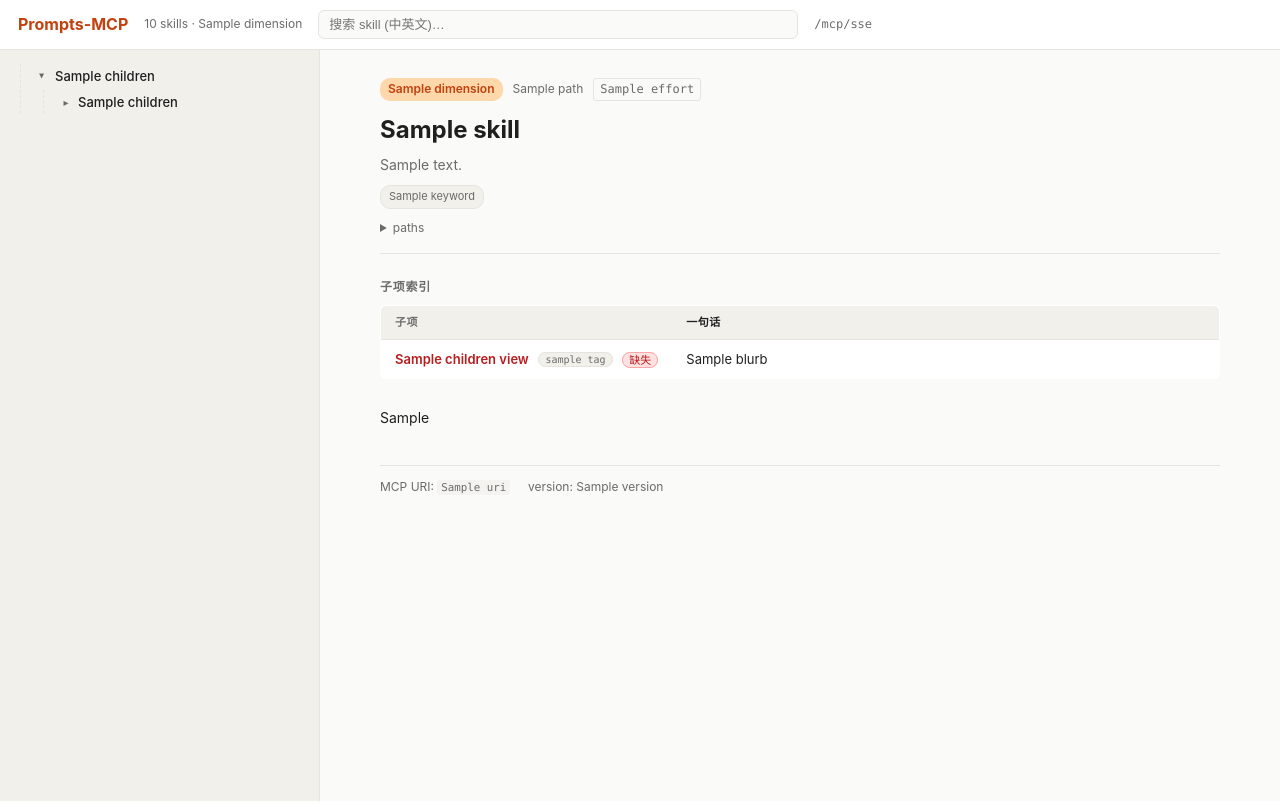
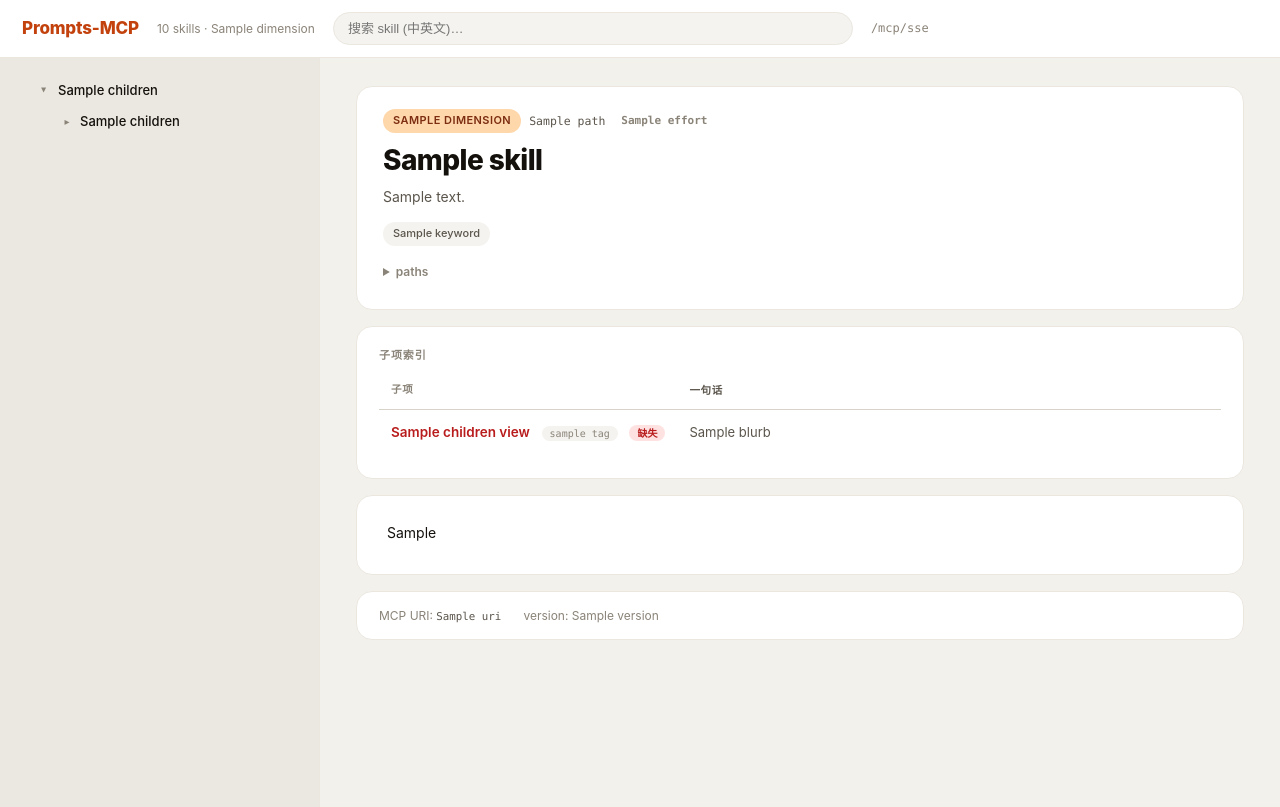
Before and after one commit to FoamTomato/Prompts-MCP, a Python web app: template src/prompts_mcp/web/templates/layout.html in a window 1280 px wide. Run offline with Jinja, Linux system fonts and the light colour scheme; the template is opened without the code that fills it: most values are stand-ins (such as "Sample title", 1, 10 or a date in 2020).

Commit message:
style(web): bento + flat redesign
Single CSS rewrite — no template / app changes. Three layers of treatment:

Bento: every functional block (skill-head / children-card / markdown-body
/ skill-foot) is its own white rounded card (16px radius) with a soft
border and 16px gap between cards on a slightly warm off-white page
background. Cards stack vertically inside the content column.

Flat: zero gradients, zero box-shadow, zero textures. Tone variation
comes from background switches (page → card → sunken chip), not depth.
Accent retained as #c2410c orange; effort badges now use full hue family
(green/amber/rose) for clear at-a-glance reading.

Type: tightened the h1 hierarchy (28px / -0.02em letter-spacing for
display weight), softened body to 14px / 1.6 line-height. Heading sizes
inside markdown-body adjusted down so they read as section labels not
competing with the page H1.

Other touches:
- Pills are full circles (border-radius: 999px) — chip / tag / search input
- Sidebar moves off the white card and onto a sunken warm tone, so the
  content cards visually float forward
- Tree active state now uses accent-soft background instead of a flat
  block, matches the new pill family

Co-Authored-By: Claude Opus 4.7 (1M context) <noreply@anthropic.com>

```diff
--- a/src/prompts_mcp/web/static/css/main.css
+++ b/src/prompts_mcp/web/static/css/main.css
@@ -1,214 +1,456 @@
+/* =========================================================================
+   Prompts-MCP web viewer — Bento + Flat
+   - Bento: large rounded blocks (12-16px), generous spacing between cards
+   - Flat: pure colors, no gradients, no soft shadows; tone variation comes
+     from background switches not depth
+   ========================================================================= */
+
 :root {
-  --bg: #fafaf8;
-  --bg-sidebar: #f1f0eb;
-  --fg: #1f1f1f;
-  --fg-dim: #6b6b6b;
-  --accent: #c2410c;
-  --accent-soft: #fed7aa;
-  --border: #e5e5e0;
-  --code-bg: #f4f3ef;
-  --leaf-hover: #ffe9d3;
-  --active: #ffd9b3;
-  --font: -apple-system, BlinkMacSystemFont, "Segoe UI", "PingFang SC", "Hiragino Sans GB", "Microsoft YaHei", sans-serif;
-  --mono: ui-monospace, SFMono-Regular, "JetBrains Mono", Menlo, Consolas, monospace;
+  /* Surfaces */
+  --bg-app:        #f3f1ec;          /* page background, slightly warm off-white */
+  --bg-card:       #ffffff;          /* card surface */
+  --bg-sunken:     #ebe8e1;          /* sidebar + recessed areas */
+  --bg-chip:       #f4f3ef;          /* chip / code background */
+
+  /* Text */
+  --fg:            #14110d;          /* primary text */
+  --fg-muted:      #5b554c;          /* secondary text */
+  --fg-faint:      #8a8378;          /* tertiary, captions */
+
+  /* Brand & accents (4 hues for Bento color blocks) */
+  --accent:        #c2410c;          /* primary — orange */
+  --accent-soft:   #fed7aa;          /* tint */
+  --accent-ink:    #7c2d12;          /* darkened for text on tint */
+
+  --hue-blue:      #1e40af;
+  --hue-blue-bg:   #dbeafe;
+  --hue-green:     #047857;
+  --hue-green-bg:  #d1fae5;
+  --hue-amber:     #b45309;
+  --hue-amber-bg:  #fef3c7;
+  --hue-rose:      #b91c1c;
+  --hue-rose-bg:   #fee2e2;
+
+  /* Lines */
+  --border:        #d8d3c8;
+  --border-soft:   #ebe7df;
+
+  /* Radii */
+  --r-sm: 8px;
+  --r-md: 12px;
+  --r-lg: 16px;
+
+  /* Type */
+  --font:   -apple-system, BlinkMacSystemFont, "Segoe UI", "PingFang SC", "Hiragino Sans GB", "Microsoft YaHei", sans-serif;
+  --mono:   ui-monospace, SFMono-Regular, "JetBrains Mono", Menlo, Consolas, monospace;
 }
 
 * { box-sizing: border-box; }
 html, body { margin: 0; padding: 0; height: 100%; }
-body { font-family: var(--font); color: var(--fg); background: var(--bg); font-size: 14px; line-height: 1.55; }
+body {
+  font-family: var(--font);
+  color: var(--fg);
+  background: var(--bg-app);
+  font-size: 14px;
+  line-height: 1.6;
+  -webkit-font-smoothing: antialiased;
+  -moz-osx-font-smoothing: grayscale;
+}
 a { color: var(--accent); text-decoration: none; }
 a:hover { text-decoration: underline; }
-code { font-family: var(--mono); background: var(--code-bg); padding: 0.1em 0.35em; border-radius: 3px; font-size: 0.9em; }
-pre { background: var(--code-bg); padding: 12px 14px; border-radius: 6px; overflow-x: auto; font-family: var(--mono); }
-pre code { background: transparent; padding: 0; }
 
+code {
+  font-family: var(--mono);
+  background: var(--bg-chip);
+  padding: 0.12em 0.4em;
+  border-radius: 4px;
+  font-size: 0.9em;
+}
+pre {
+  background: var(--bg-chip);
+  padding: 14px 16px;
+  border-radius: var(--r-md);
+  overflow-x: auto;
+  font-family: var(--mono);
+  border: 1px solid var(--border-soft);
+}
+pre code { background: transparent; padding: 0; font-size: 0.92em; }
+
+/* ─── Topbar ────────────────────────────────────────────────────────── */
 .topbar {
-  display: flex; align-items: center; gap: 16px;
-  padding: 10px 18px; border-bottom: 1px solid var(--border);
-  background: white; position: sticky; top: 0; z-index: 10;
+  display: flex; align-items: center; gap: 18px;
+  padding: 12px 22px;
+  background: var(--bg-card);
+  border-bottom: 1px solid var(--border-soft);
+  position: sticky; top: 0; z-index: 10;
 }
-.brand { font-weight: 700; font-size: 16px; color: var(--accent); }
-.topbar .meta { color: var(--fg-dim); font-size: 12px; }
-.topbar .search { flex: 1; max-width: 480px; }
+.brand {
+  font-weight: 800;
+  font-size: 17px;
+  color: var(--accent);
+  letter-spacing: -0.01em;
+}
+.topbar .meta { color: var(--fg-faint); font-size: 12px; }
+.topbar .search { flex: 1; max-width: 520px; }
 .topbar .search input {
-  width: 100%; padding: 6px 10px; border: 1px solid var(--border);
-  border-radius: 6px; font-size: 13px; background: var(--bg);
+  width: 100%;
+  padding: 8px 14px;
+  border: 1px solid var(--border-soft);
+  border-radius: 999px;
+  font-size: 13px;
+  background: var(--bg-chip);
+  transition: border-color .15s, background .15s;
 }
-.topbar .search input:focus { outline: 2px solid var(--accent-soft); border-color: var(--accent); }
-.mcp-link { color: var(--fg-dim); font-size: 12px; font-family: var(--mono); }
+.topbar .search input:focus {
+  outline: none;
+  border-color: var(--accent);
+  background: var(--bg-card);
+}
+.mcp-link { color: var(--fg-faint); font-size: 12px; font-family: var(--mono); }
 
-.layout { display: flex; height: calc(100vh - 49px); }
+/* ─── Layout ────────────────────────────────────────────────────────── */
+.layout { display: flex; height: calc(100vh - 51px); }
 .sidebar {
-  width: 320px; min-width: 280px; overflow-y: auto;
-  background: var(--bg-sidebar); border-right: 1px solid var(--border);
-  padding: 12px 8px 24px 12px;
+  width: 320px; min-width: 280px;
+  overflow-y: auto;
+  background: var(--bg-sunken);
+  border-right: 1px solid var(--border-soft);
+  padding: 16px 12px 24px 14px;
 }
 .content {
-  flex: 1; overflow-y: auto; padding: 28px 40px 80px;
-  max-width: 920px; margin: 0 auto;
+  flex: 1; overflow-y: auto;
+  padding: 28px 36px 80px;
+  max-width: 1040px;
+  margin: 0 auto;
+  width: 100%;
 }
 
+/* ─── Tree ──────────────────────────────────────────────────────────── */
 .tree, .tree ul { list-style: none; padding-left: 0; margin: 0; }
-.tree ul { padding-left: 14px; border-left: 1px dashed var(--border); margin: 2px 0 4px 8px; }
+.tree ul { padding-left: 14px; margin: 2px 0 4px 8px; }
 .tree li { margin: 1px 0; }
 
-/* Folder row: triangle button (expand/collapse) + link (navigate to index page) */
 .tree .folder-row {
   display: flex; align-items: center; gap: 4px;
-  border-radius: 4px;
+  border-radius: var(--r-sm);
 }
-.tree .folder-row:hover { background: var(--leaf-hover); }
+.tree .folder-row:hover { background: var(--bg-card); }
 .tree .folder-toggle {
-  flex: 0 0 16px;
-  width: 16px; height: 18px;
+  flex: 0 0 18px;
+  width: 18px; height: 22px;
   padding: 0; margin: 0;
   border: none; background: transparent;
   cursor: pointer;
-  color: var(--fg-dim);
+  color: var(--fg-faint);
   font-size: 10px;
-  transition: transform 0.12s ease;
+  display: flex; align-items: center; justify-content: center;
+  transition: transform .15s ease;
 }
 .tree .folder.open > .folder-row > .folder-toggle { transform: rotate(90deg); }
 .tree .folder-link {
   flex: 1;
   display: block;
-  padding: 2px 6px 2px 0;
-  border-radius: 4px;
+  padding: 4px 8px 4px 0;
+  border-radius: var(--r-sm);
   font-weight: 500; color: var(--fg);
   text-decoration: none;
   font-size: 13px;
 }
 .tree .folder-link:hover { color: var(--accent); text-decoration: none; }
+.tree .folder.active > .folder-row {
+  background: var(--accent-soft);
+}
 .tree .folder.active > .folder-row > .folder-link {
-  background: var(--active);
-  color: var(--fg);
+  color: var(--accent-ink);
   font-weight: 600;
-  padding-left: 6px;
 }
-.tree .folder-children { /* collapsed handled by [hidden] attribute */ }
 
 .tree .leaf a {
-  display: block; padding: 2px 8px; border-radius: 4px;
-  color: var(--fg); font-size: 13px;
+  display: block; padding: 4px 10px; border-radius: var(--r-sm);
+  color: var(--fg-muted); font-size: 12.5px;
   text-decoration: none;
   cursor: pointer;
 }
 .tree .leaf a:hover {
-  background: var(--leaf-hover);
+  background: var(--bg-card);
   color: var(--accent);
+}
+.tree .leaf.active a {
+  background: var(--accent-soft);
+  color: var(--accent-ink);
+  font-weight: 600;
+}
+
+/* ─── Search results (sidebar overlay) ──────────────────────────────── */
+#search-results { padding: 8px 6px 14px; margin-bottom: 8px; }
+#search-results.hidden { display: none; }
+#search-results .sr-title {
+  font-size: 11px;
+  color: var(--fg-faint);
+  text-transform: uppercase;
+  letter-spacing: 0.06em;
+  margin-bottom: 8px;
+  font-weight: 600;
+}
+#search-results .sr-item {
+  display: block; padding: 8px 10px; border-radius: var(--r-sm);
+  cursor: pointer;
+  background: var(--bg-card);
+  margin-bottom: 4px;
   text-decoration: none;
+  color: var(--fg);
 }
-.tree .leaf.active a { background: var(--active); color: var(--fg); font-weight: 600; }
+#search-results .sr-item:hover { background: var(--accent-soft); }
+#search-results .sr-item .name { font-weight: 600; font-size: 13px; }
+#search-results .sr-item .dim { font-size: 11px; color: var(--fg-faint); margin-left: 6px; }
+#search-results .sr-item .desc { font-size: 12px; color: var(--fg-muted); margin-top: 3px; line-height: 1.4; }
 
-#search-results { padding: 8px 6px 14px; border-bottom: 1px solid var(--border); margin-bottom: 8px; }
-#search-results.hidden { display: none; }
-#search-results .sr-title { font-size: 11px; color: var(--fg-dim); text-transform: uppercase; letter-spacing: 0.05em; margin-bottom: 6px; }
-#search-results .sr-item {
-  display: block; padding: 6px 8px; border-radius: 4px; cursor: pointer;
-  border: 1px solid transparent; margin-bottom: 3px;
+/* ─── Placeholder (root) ────────────────────────────────────────────── */
+.placeholder {
+  background: var(--bg-card);
+  border-radius: var(--r-lg);
+  padding: 28px 32px;
+  border: 1px solid var(--border-soft);
 }
-#search-results .sr-item:hover { background: var(--leaf-hover); border-color: var(--border); }
-#search-results .sr-item .name { font-weight: 600; font-size: 13px; }
-#search-results .sr-item .dim { font-size: 11px; color: var(--fg-dim); margin-left: 6px; }
-#search-results .sr-item .desc { font-size: 12px; color: var(--fg-dim); margin-top: 2px; }
+.placeholder h1 { font-size: 24px; margin: 0 0 12px; letter-spacing: -0.01em; }
+.placeholder ul { padding-left: 22px; }
+.placeholder ul li { margin: 4px 0; }
+.placeholder .dim { color: var(--fg-faint); font-size: 12px; }
 
-.placeholder h1 { font-size: 22px; margin-top: 0; }
-.placeholder ul { padding-left: 22px; }
-.placeholder .dim { color: var(--fg-dim); font-size: 12px; }
+/* =========================================================================
+   Bento blocks for a skill page
+   ========================================================================= */
 
-.skill-head { border-bottom: 1px solid var(--border); padding-bottom: 16px; margin-bottom: 24px; }
-.skill-head .crumbs { display: flex; gap: 10px; align-items: center; font-size: 12px; color: var(--fg-dim); }
-.skill-head .dim-pill { background: var(--accent-soft); color: var(--accent); padding: 2px 8px; border-radius: 10px; font-weight: 600; }
-.skill-head .effort { font-family: var(--mono); padding: 1px 6px; border-radius: 3px; border: 1px solid var(--border); }
-.effort-low { color: #047857; border-color: #a7f3d0; }
-.effort-medium { color: #b45309; border-color: #fcd34d; }
-.effort-high { color: #b91c1c; border-color: #fca5a5; }
-.skill-head h1 { font-size: 24px; margin: 10px 0 6px; }
-.skill-head .desc { color: var(--fg-dim); margin: 4px 0 10px; }
-.kw-row { display: flex; flex-wrap: wrap; gap: 5px; margin-top: 8px; }
-.kw { font-size: 11px; background: var(--bg-sidebar); padding: 2px 8px; border-radius: 10px; color: var(--fg-dim); border: 1px solid var(--border); }
-.fm-details { margin-top: 10px; font-size: 12px; color: var(--fg-dim); }
-.fm-details summary { cursor: pointer; user-select: none; }
-.fm-details .paths { padding-left: 18px; margin: 4px 0 0; }
+.skill { display: flex; flex-direction: column; gap: 16px; }
 
-.markdown-body h1 { font-size: 22px; border-bottom: 1px solid var(--border); padding-bottom: 6px; }
-.markdown-body h2 { font-size: 18px; margin-top: 28px; }
-.markdown-body h3 { font-size: 16px; }
-.markdown-body table { border-collapse: collapse; margin: 12px 0; }
-.markdown-body table th, .markdown-body table td { border: 1px solid var(--border); padding: 6px 10px; }
-.markdown-body table th { background: var(--bg-sidebar); }
-.markdown-body blockquote { border-left: 3px solid var(--accent-soft); padding-left: 12px; color: var(--fg-dim); margin: 12px 0; }
-.markdown-body ul, .markdown-body ol { padding-left: 22px; }
-.markdown-body img { max-width: 100%; }
+/* Header bento */
+.skill-head {
+  background: var(--bg-card);
+  border-radius: var(--r-lg);
+  padding: 22px 26px 24px;
+  border: 1px solid var(--border-soft);
+}
+.skill-head .crumbs {
+  display: flex; gap: 8px; align-items: center;
+  font-size: 11px;
+  color: var(--fg-faint);
+  margin-bottom: 10px;
+  flex-wrap: wrap;
+}
+.skill-head .dim-pill {
+  background: var(--accent-soft); color: var(--accent-ink);
+  padding: 3px 10px; border-radius: 999px;
+  font-weight: 600; font-size: 11px;
+  text-transform: uppercase; letter-spacing: 0.04em;
+}
+.skill-head .path {
+  font-family: var(--mono); font-size: 11.5px;
+  color: var(--fg-muted);
+}
+.skill-head .effort {
+  font-family: var(--mono);
+  padding: 2px 8px;
+  border-radius: 999px;
+  font-size: 11px;
+  font-weight: 600;
+}
+.effort-low    { color: var(--hue-green); background: var(--hue-green-bg); }
+.effort-medium { color: var(--hue-amber); background: var(--hue-amber-bg); }
+.effort-high   { color: var(--hue-rose);  background: var(--hue-rose-bg);  }
 
-.skill-foot { margin-top: 36px; padding-top: 12px; border-top: 1px solid var(--border); display: flex; gap: 18px; color: var(--fg-dim); font-size: 12px; }
+.skill-head h1 {
+  font-size: 28px;
+  font-weight: 800;
+  margin: 4px 0 8px;
+  letter-spacing: -0.02em;
+  line-height: 1.25;
+}
+.skill-head .desc {
+  color: var(--fg-muted);
+  margin: 4px 0 0;
+  font-size: 14px;
+  line-height: 1.6;
+}
+.kw-row { display: flex; flex-wrap: wrap; gap: 6px; margin-top: 14px; }
+.kw {
+  font-size: 11px;
+  background: var(--bg-chip);
+  padding: 3px 10px;
+  border-radius: 999px;
+  color: var(--fg-muted);
+  font-weight: 500;
+}
+.fm-details { margin-top: 12px; font-size: 12px; color: var(--fg-faint); }
+.fm-details summary {
+  cursor: pointer;
+  user-select: none;
+  font-weight: 600;
+  padding: 4px 0;
+}
+.fm-details .paths { padding-left: 18px; margin: 4px 0 0; list-style: none; }
+.fm-details .paths li { padding: 2px 0; }
+.fm-details .paths code { font-size: 11.5px; }
 
+/* Children table bento */
 .children-card {
-  margin: 20px 0 28px;
+  background: var(--bg-card);
+  border-radius: var(--r-lg);
+  padding: 20px 22px 22px;
+  border: 1px solid var(--border-soft);
 }
 .children-title {
-  font-size: 12px;
-  font-weight: 600;
-  margin: 0 0 8px;
-  color: var(--fg-dim);
+  font-size: 11px;
+  font-weight: 700;
+  margin: 0 0 14px;
+  color: var(--fg-faint);
   text-transform: uppercase;
-  letter-spacing: 0.06em;
+  letter-spacing: 0.08em;
 }
 .children-table {
   width: 100%;
-  border-collapse: collapse;
+  border-collapse: separate;
+  border-spacing: 0;
   font-size: 13px;
-  border: 1px solid var(--border);
-  border-radius: 6px;
-  overflow: hidden;
-  background: white;
 }
 .children-table thead th {
   text-align: left;
-  font-size: 11px;
-  font-weight: 600;
-  letter-spacing: 0.04em;
-  color: var(--fg-dim);
-  background: var(--bg-sidebar);
-  padding: 8px 14px;
-  border-bottom: 1px solid var(--border);
+  font-size: 10.5px;
+  font-weight: 700;
+  letter-spacing: 0.06em;
+  color: var(--fg-faint);
+  text-transform: uppercase;
+  padding: 4px 12px 10px;
+  border-bottom: 1.5px solid var(--border);
 }
 .children-table tbody td {
-  padding: 9px 14px;
-  border-bottom: 1px solid var(--border-soft, #f1f5f9);
+  padding: 12px 12px;
+  border-bottom: 1px solid var(--border-soft);
   vertical-align: top;
 }
 .children-table tbody tr:last-child td { border-bottom: none; }
-.children-table tbody tr:hover { background: var(--leaf-hover); }
+.children-table tbody tr {
+  transition: background .12s ease;
+}
+.children-table tbody tr:hover { background: var(--bg-chip); }
 
-.children-table .col-name { width: 28%; min-width: 180px; white-space: nowrap; }
-.children-table .col-blurb { color: var(--fg); line-height: 1.55; }
+.children-table .col-name { width: 32%; min-width: 200px; white-space: nowrap; }
+.children-table .col-blurb { color: var(--fg-muted); line-height: 1.55; }
 
 .child-link {
   font-weight: 600;
   color: var(--accent);
   text-decoration: none;
+  font-size: 13.5px;
 }
 .child-link:hover { text-decoration: underline; }
 .child-tag {
-  margin-left: 6px;
+  margin-left: 8px;
   font-size: 10px;
   font-family: var(--mono);
-  background: var(--bg-sidebar);
-  color: var(--fg-dim);
-  padding: 1px 6px;
-  border-radius: 8px;
-  border: 1px solid var(--border);
+  background: var(--bg-chip);
+  color: var(--fg-faint);
+  padding: 2px 8px;
+  border-radius: 999px;
   text-transform: lowercase;
   vertical-align: middle;
+  font-weight: 500;
 }
 .child-badge-missing {
-  margin-left: 6px;
-  font-size: 11px;
-  color: #b91c1c;
-  background: #fee2e2;
-  border: 1px solid #fca5a5;
-  padding: 0 6px;
-  border-radius: 8px;
+  margin-left: 8px;
+  font-size: 10px;
+  color: var(--hue-rose);
+  background: var(--hue-rose-bg);
+  padding: 2px 8px;
+  border-radius: 999px;
+  font-weight: 600;
 }
-.children-table tbody tr.child-missing .child-link { color: #b91c1c; }
+.children-table tbody tr.child-missing .child-link { color: var(--hue-rose); }
+
+/* Markdown body bento */
+.markdown-body {
+  background: var(--bg-card);
+  border-radius: var(--r-lg);
+  padding: 26px 30px 30px;
+  border: 1px solid var(--border-soft);
+}
+.markdown-body > :first-child { margin-top: 0; }
+.markdown-body > :last-child { margin-bottom: 0; }
+.markdown-body h1 {
+  font-size: 22px;
+  font-weight: 700;
+  letter-spacing: -0.01em;
+  margin: 0 0 16px;
+  padding-bottom: 8px;
+  border-bottom: 1px solid var(--border-soft);
+}
+.markdown-body h2 {
+  font-size: 17px;
+  font-weight: 700;
+  margin: 28px 0 12px;
+  letter-spacing: -0.005em;
+}
+.markdown-body h3 {
+  font-size: 14.5px;
+  font-weight: 600;
+  margin: 22px 0 10px;
+}
+.markdown-body p { margin: 0 0 12px; }
+.markdown-body ul, .markdown-body ol { padding-left: 24px; margin: 8px 0 14px; }
+.markdown-body li { margin: 3px 0; }
+.markdown-body table {
+  border-collapse: separate;
+  border-spacing: 0;
+  margin: 14px 0 18px;
+  width: 100%;
+  font-size: 13px;
+  border: 1px solid var(--border-soft);
+  border-radius: var(--r-md);
+  overflow: hidden;
+}
+.markdown-body table th,
+.markdown-body table td {
+  padding: 8px 14px;
+  border-bottom: 1px solid var(--border-soft);
+  text-align: left;
+  vertical-align: top;
+}
+.markdown-body table tr:last-child th,
+.markdown-body table tr:last-child td { border-bottom: none; }
+.markdown-body table th {
+  background: var(--bg-chip);
+  font-weight: 700;
+  font-size: 12px;
+  color: var(--fg-muted);
+}
+.markdown-body blockquote {
+  border-left: 3px solid var(--accent);
+  background: var(--bg-chip);
+  padding: 10px 16px;
+  color: var(--fg-muted);
+  margin: 14px 0;
+  border-radius: 0 var(--r-sm) var(--r-sm) 0;
+}
+.markdown-body img { max-width: 100%; border-radius: var(--r-md); }
+.markdown-body hr {
+  border: none;
+  border-top: 1px solid var(--border-soft);
+  margin: 24px 0;
+}
+
+/* Footer bento */
+.skill-foot {
+  background: var(--bg-card);
+  border-radius: var(--r-lg);
+  padding: 14px 22px;
+  border: 1px solid var(--border-soft);
+  display: flex;
+  flex-wrap: wrap;
+  gap: 22px;
+  color: var(--fg-faint);
+  font-size: 12px;
+}
+.skill-foot code {
+  background: transparent;
+  padding: 0;
+  color: var(--fg-muted);
+}
```
